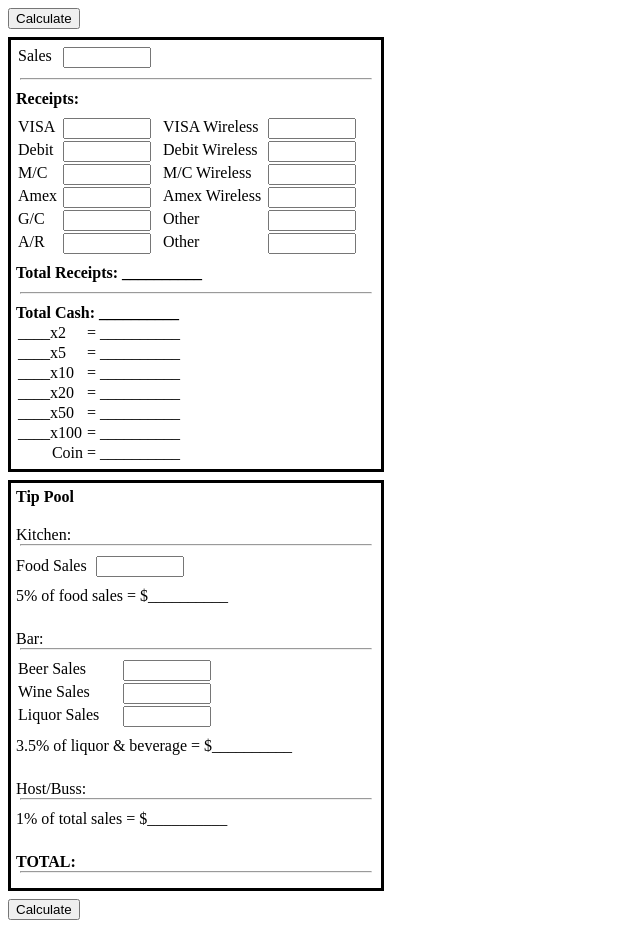
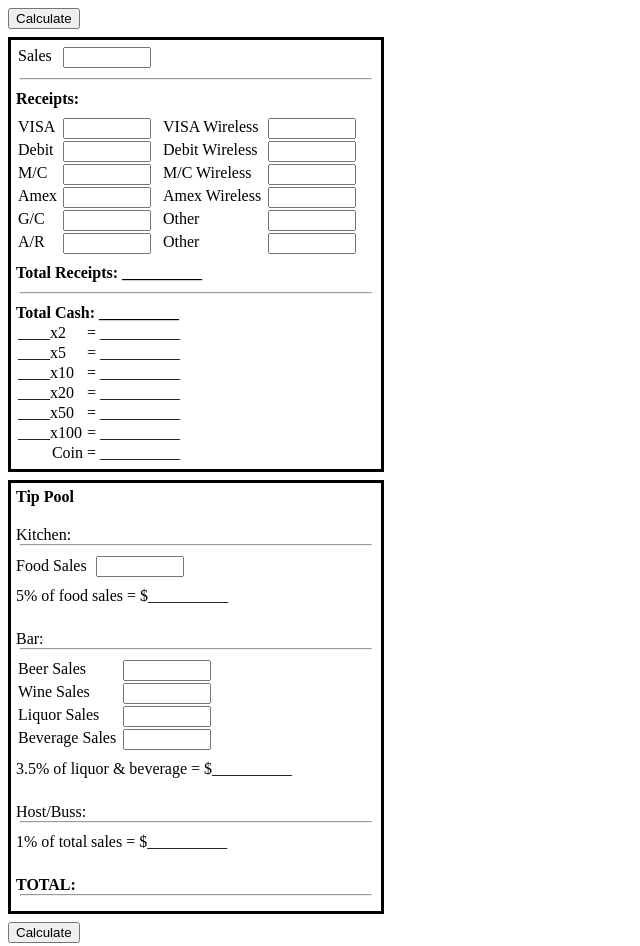
Before and after one commit to nscrrtta/cashout, a plain HTML site: page index.html in a window 1280 px wide. Shown: the top 946 px of the page, without its empty margins (0-640 px from the left). Drawn offline with Linux system fonts and the light colour scheme.

Commit message:
Update index.html

```diff
--- a/index.html
+++ b/index.html
@@ -171,6 +171,16 @@
           </div>
         </div>
 
+        <!-- Beverage Sales -->
+        <div class="row">
+          <div class="column-3">
+            <label for="beverage-sales" style="margin-right: 5px;">Beverage Sales</label>
+          </div>
+          <div class="column-3">
+            <input type="number" id="beverage-sales" name="beverage-sales" min="0">
+          </div>
+        </div>
+
         <!-- Bar tips -->
         <p id="bar-tips" style="margin-top: 10px;">3.5% of liquor & beverage = $__________</p>
 
```
